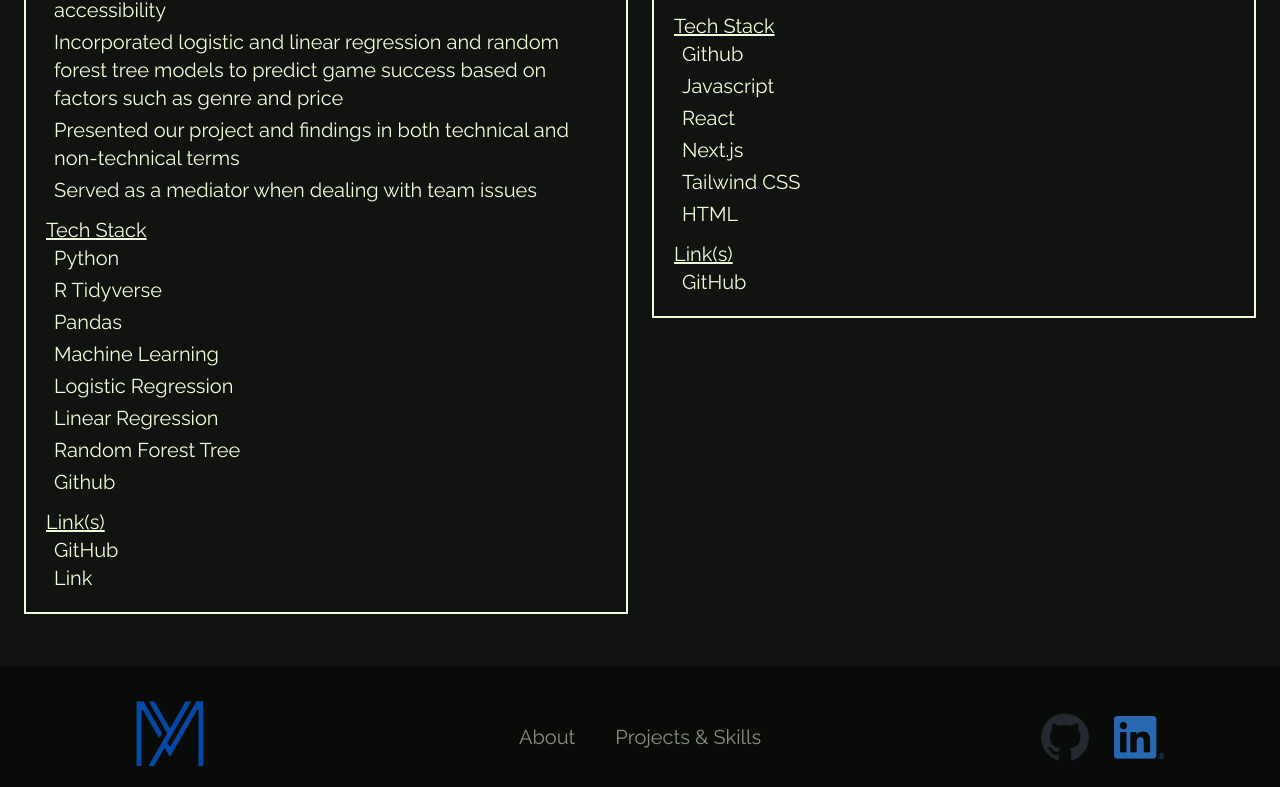
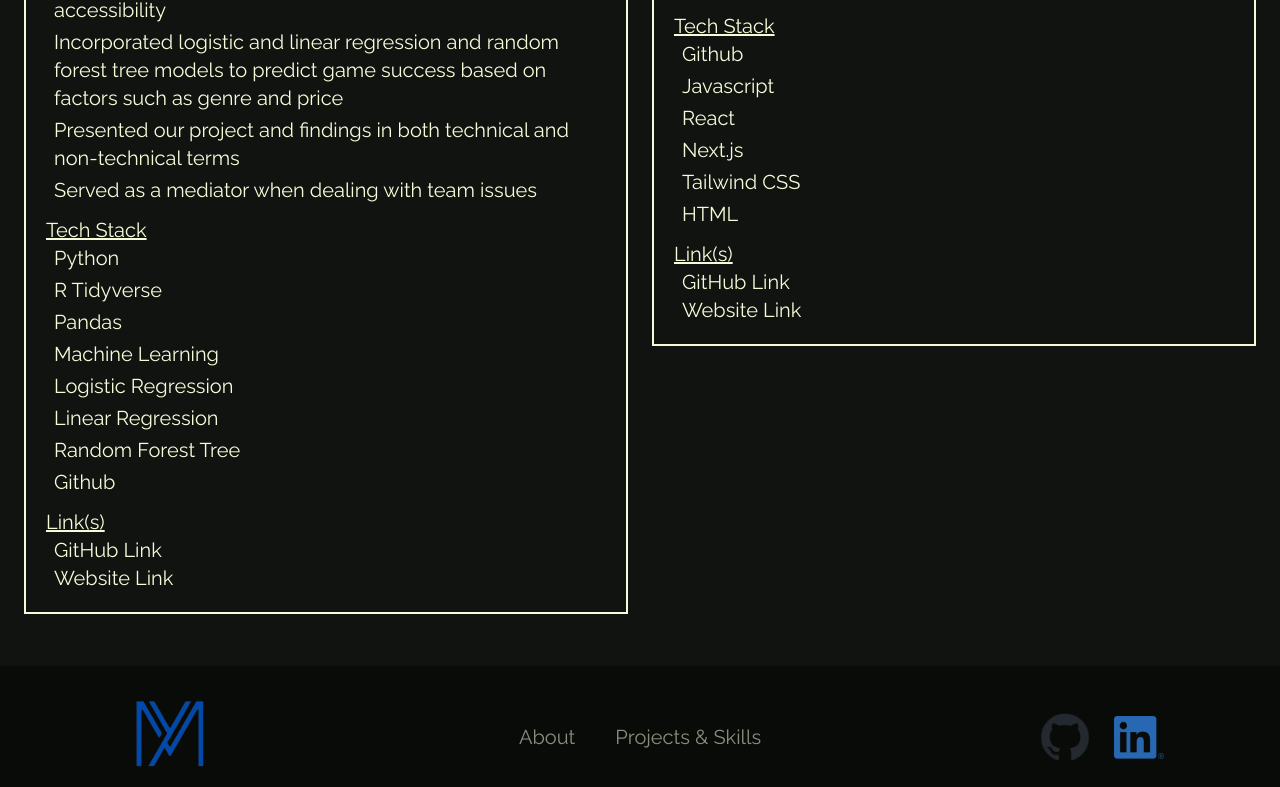
Before and after one commit to myang5128/Portfolio, a Next.js app: page /projects in a window 1280 px wide. Shown: the part 2558-3345 px from the top of the page. Built offline with nearby package versions, Linux system fonts and the light colour scheme.

Commit message:
modified home screen and fixed project links

```diff
--- a/src/app/homescreen/Homescreen.jsx
+++ b/src/app/homescreen/Homescreen.jsx
@@ -5,11 +5,11 @@ const Homescreen = () => {
   return (
     <main className="flex flex-col items-center p-10 sm:m-4 sm:justify-between justify-center sm-2">
         <div className="">
-            <h1 className="text-[#888E7B] md:text-8xl sm:text-5xl text-4xl">Michael Yang</h1>
+            <h1 className="text-[#888E7B] md:text-7xl sm:text-4xl text-3xl">Michael Yang</h1>
             <div className="flex lg:flex-row flex-col justify-between sm:mt-40 mt-20 items-center">
-                <h2 className="text-[#888E7B] md:text-3xl text-2xl">Developer</h2>
                 <h2 className="text-[#888E7B] md:text-3xl text-2xl">Dependable</h2>
                 <h2 className="text-[#888E7B] md:text-3xl text-2xl">Analytical</h2>
+                <h2 className="text-[#888E7B] md:text-3xl text-2xl">Developer</h2>
             </div>
         </div>
         <div className="flex w-full sm:mt-80 mt-40">
--- a/src/app/projects/components/ProjectBoxSingular.jsx
+++ b/src/app/projects/components/ProjectBoxSingular.jsx
@@ -36,12 +36,12 @@ const ProjectBoxSingular = ({ name, teamStyle, description, features, tech, git,
       <ul>
         <li>
           {git && (
-            <Link className="lg:text-xl text-l text-[#F4FDD9] pl-2 mb-1" href={git} target="_blank">GitHub</Link>
+            <Link className="lg:text-xl text-l text-[#F4FDD9] pl-2 mb-1" href={git} target="_blank">GitHub Link</Link>
           )}
         </li>
         <li>
           {link && (
-            <Link className="lg:text-xl text-l text-[#F4FDD9] pl-2 mb-1" href={link} target="_blank">Link</Link>
+            <Link className="lg:text-xl text-l text-[#F4FDD9] pl-2 mb-1" href={link} target="_blank">Website Link</Link>
           )}
         </li>
       </ul>
--- a/src/app/projects/components/ProjectBoxes.jsx
+++ b/src/app/projects/components/ProjectBoxes.jsx
@@ -94,8 +94,8 @@ const boxList = [
             "Tailwind CSS",
             "HTML",
         ],
-        "projectGit": "https://github.com/myang5128/analyzing-steam-game",
-        "projectLink": "",
+        "projectGit": "https://github.com/myang5128/Portfolio",
+        "projectLink": "https://portfolio-michaely-dev.vercel.app",
         "tags": ["All", "Web Development"],
       },
     ]
```
